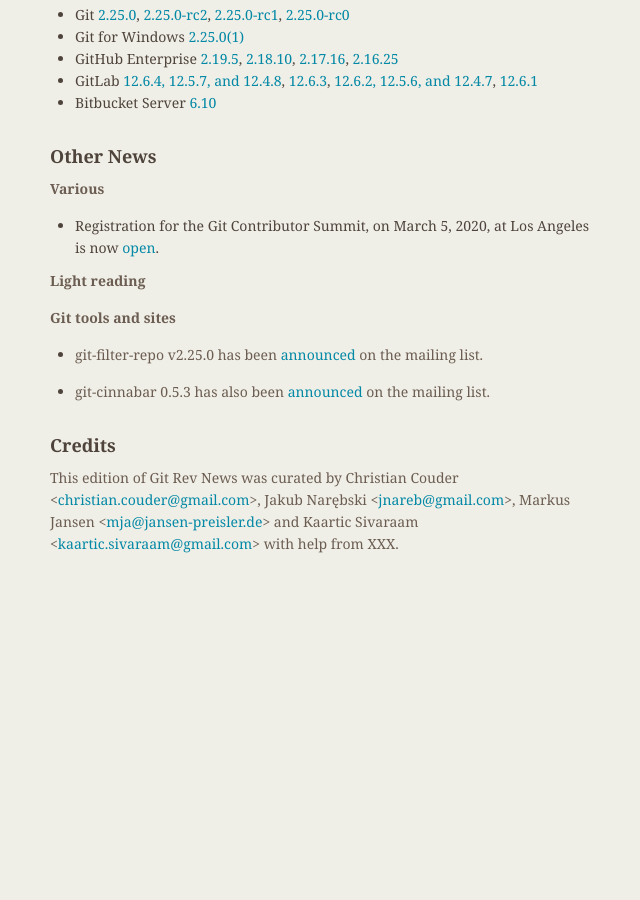
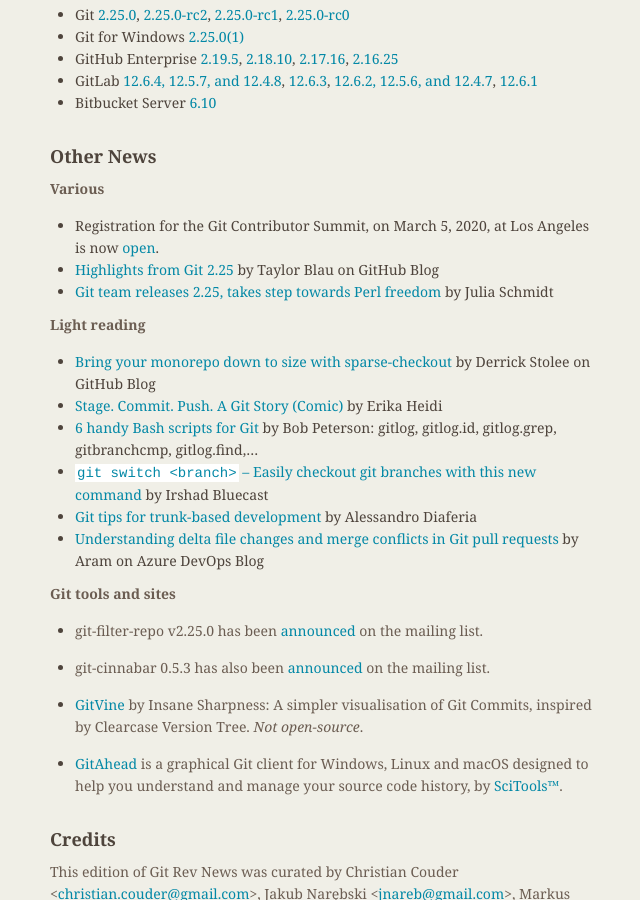
Before and after one commit to git/git.github.io, a Jekyll site: the page built from rev_news/drafts/edition-59.md, in a window 1280 px wide and 900 px high, scrolled down 1420 px. Shown: the whole window, without its empty margins (484-1124 px from the left). Built offline with Jekyll 4.4.1, drawn with Linux system fonts in a browser that asks for light colours; before the commit the page ends 1990 px from its top, so only the background shows below that.

Commit message:
rn-59: Add links to various articles and tools

```diff
--- a/rev_news/drafts/edition-59.md
+++ b/rev_news/drafts/edition-59.md
@@ -107,8 +107,26 @@
 
 * Registration for the Git Contributor Summit, on March 5, 2020, at
   Los Angeles is now [open](https://public-inbox.org/git/20200115200532.GA4101552@coredump.intra.peff.net/).
+* [Highlights from Git 2.25](https://github.blog/2020-01-13-highlights-from-git-2-25/)
+  by Taylor Blau on GitHub Blog
+* [Git team releases 2.25, takes step towards Perl freedom](https://devclass.com/2020/01/14/git-team-releases-2-25-takes-step-towards-perl-freedom/)
+  by Julia Schmidt
+
 
 __Light reading__
+
+* [Bring your monorepo down to size with sparse-checkout](https://github.blog/2020-01-17-bring-your-monorepo-down-to-size-with-sparse-checkout/)
+  by Derrick Stolee on GitHub Blog
+* [Stage. Commit. Push. A Git Story (Comic)](https://dev.to/erikaheidi/stage-commit-push-a-git-story-comic-a37)
+  by Erika Heidi
+* [6 handy Bash scripts for Git](https://opensource.com/article/20/1/bash-scripts-git)
+  by Bob Peterson: gitlog, gitlog.id, gitlog.grep, gitbranchcmp, gitlog.find,...
+* [`git switch <branch>` – Easily checkout git branches with this new command](https://bluecast.tech/blog/git-switch-branch/)
+  by Irshad Bluecast
+* [Git tips for trunk-based development](https://dev.to/alediaferia/git-tips-for-trunk-based-development-1i1g)
+  by Alessandro Diaferia
+* [Understanding delta file changes and merge conflicts in Git pull requests](https://devblogs.microsoft.com/devops/understanding-delta-file-changes-and-merge-conflicts-in-git-pull-requests/)
+  by Aram on Azure DevOps Blog
 
 
 __Git tools and sites__
@@ -119,6 +137,15 @@
 * git-cinnabar 0.5.3 has also been [announced](https://public-inbox.org/git/20200118024728.4dugot7nmj3tdkhx@glandium.org/)
   on the mailing list.
 
+* [GitVine](https://insanesharpness.gitlab.io/GitVine/) by Insane Sharpness:
+  A simpler visualisation of Git Commits, inspired by Clearcase Version Tree.
+  _Not open-source_.
+
+* [GitAhead](https://gitahead.github.io/gitahead.com/) is a graphical Git client
+  for Windows, Linux and macOS designed to help you understand and manage
+  your source code history, by [SciTools™](https://scitools.com/).
+
+
 ## Credits
 
 This edition of Git Rev News was curated by
```
